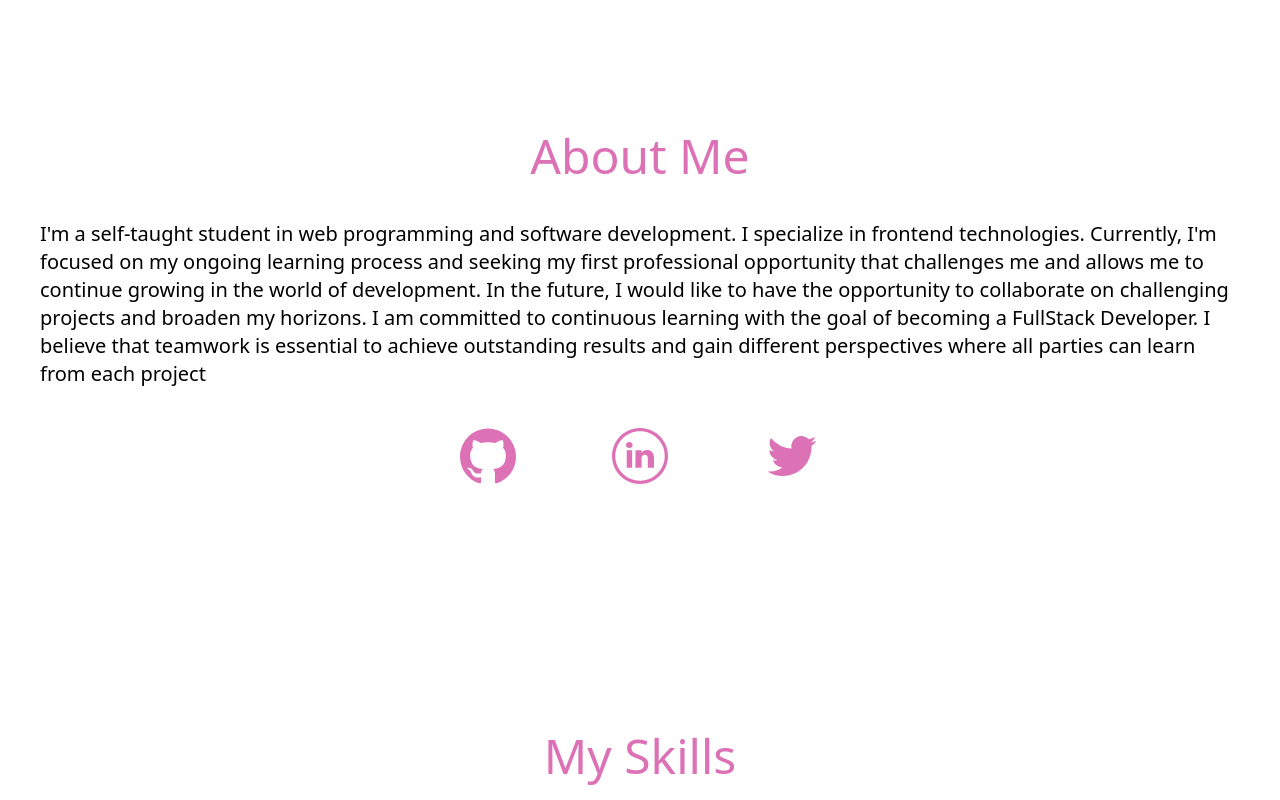
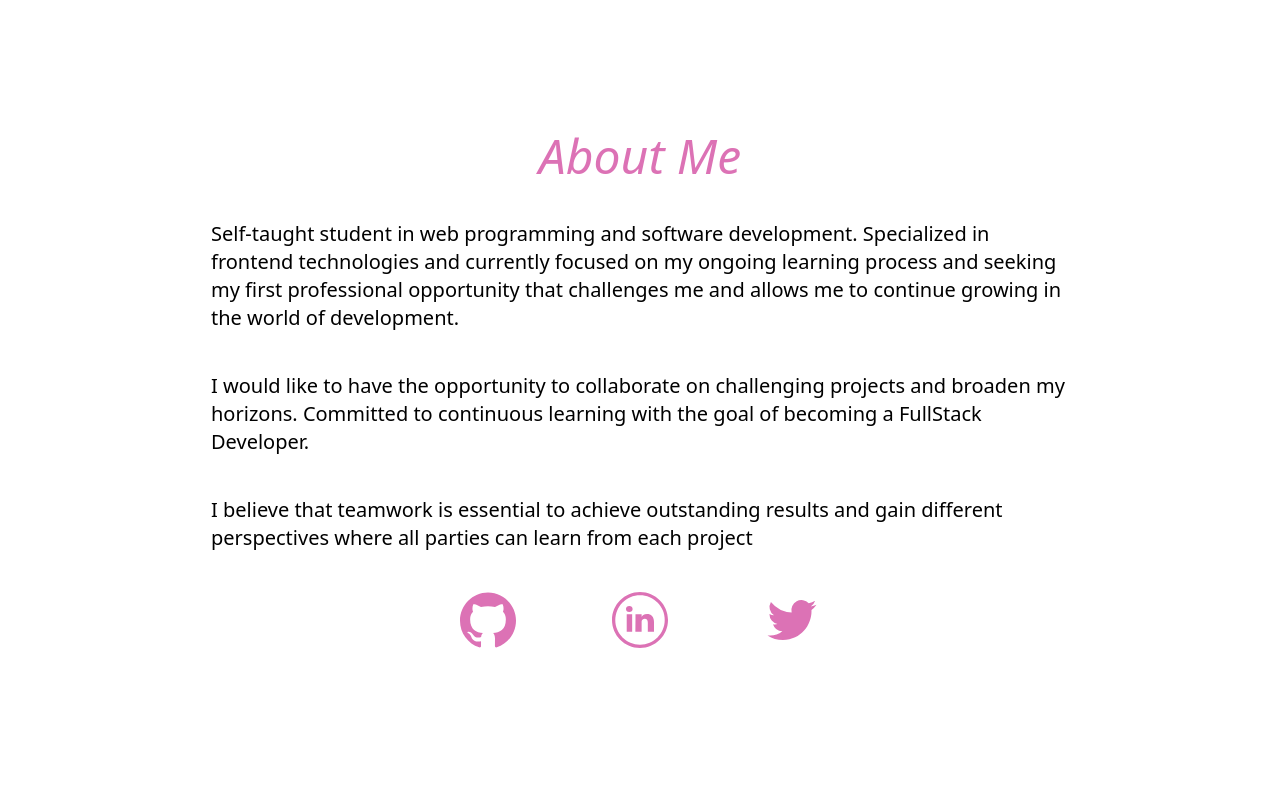
Before and after one commit to xRiiku/MyPortfolio, a React (Vite) app: page / in a window 1280 px wide. Shown: the part 580-1380 px from the top of the page. Built offline with nearby package versions, Linux system fonts and the light colour scheme.

Commit message:
optimized about section and titles in italic

```diff
--- a/src/Pages/About.jsx
+++ b/src/Pages/About.jsx
@@ -9,11 +9,13 @@ export default function About(){
         <section id="about" className="text-xl w-screen items-center flex pt-52 z-20 px-10">
         <div className="flex flex-col justify-between mt-10 max-w-[1280px] w-screen mx-auto items-center maxsm:flex-col maxsm:gap-10">
             <div className="flex flex-col font-medium gap-2 justify-center items-center">
-                <span className="text-5xl text-[#dc72b5] text-center">{t('about.title')}</span>
+                <span className="text-5xl text-[#dc72b5] text-center italic">{t('about.title')}</span>
             </div>
 
-            <div className='flex flex-wrap justify-between items-center mx-auto w-full mt-10 gap-10'>
-                <span className="maxls:text-center">{t('about.description')}</span>
+            <div className='flex flex-wrap justify-center items-center mx-auto w-full mt-10 gap-10'>
+                <p className="max-w-[75ch] maxls:text-center">{t('about.description1')}</p>
+                <p className="max-w-[75ch] maxls:text-center">{t('about.description2')}</p>
+                <p className="max-w-[75ch] maxls:text-center">{t('about.description3')}</p>
             </div>
 
             <div className="flex pt-10 flex-wrap justify-center items-center gap-24">
--- a/src/Pages/Contact.jsx
+++ b/src/Pages/Contact.jsx
@@ -9,7 +9,7 @@ export default function Projects(){
         <section id='contact' className='text-xl w-screen items-center flex pt-52 z-20 px-10'>
         <div className='flex flex-col justify-between mt-10 max-w-[1280px] w-screen mx-auto items-center maxsm:flex-col maxsm:gap-10'>
             <div className='flex flex-col font-medium gap-2 justify-center items-center'>
-                <span className='text-5xl text-[#dc72b5] text-center'>{t('contact.mainTitle')}</span>
+                <span className='text-5xl text-[#dc72b5] text-center italic'>{t('contact.mainTitle')}</span>
             </div>
 
             <div className='flex flex-wrap justify-between items-center mx-auto w-full mt-10 gap-10 maxlg:justify-center'>
--- a/src/Pages/Projects.jsx
+++ b/src/Pages/Projects.jsx
@@ -34,7 +34,7 @@ export default function Projects(){
         <section id='projects' className='text-xl w-screen items-center flex pt-52 z-20 px-10'>
         <div className='flex flex-col justify-between mt-10 max-w-[1280px] w-screen mx-auto items-center maxsm:flex-col maxsm:gap-10'>
             <div className='flex flex-col font-medium gap-2 justify-center items-center'>
-                <span className='text-5xl text-[#dc72b5] text-center'>{t('projects.mainTitle')}</span>
+                <span className='text-5xl text-[#dc72b5] text-center italic'>{t('projects.mainTitle')}</span>
             </div>
 
             <div className='flex flex-wrap justify-between items-center mx-auto w-full mt-10 gap-10 maxsm:justify-center'>
--- a/src/Pages/Skills.jsx
+++ b/src/Pages/Skills.jsx
@@ -21,7 +21,7 @@ export default function Skills(){
         <section id="skills" className="text-xl w-screen items-center flex pt-52 z-20 px-10">
         <div className="flex flex-col justify-between mt-10 max-w-[1280px] w-screen mx-auto items-center maxsm:flex-col maxsm:gap-10">
             <div className="flex flex-col font-medium gap-2 justify-center items-center">
-                <span className="text-5xl text-center text-[#dc72b5]">{t('skills.title')}</span>
+                <span className="text-5xl text-center text-[#dc72b5] italic">{t('skills.title')}</span>
             </div>
 
             <div className="flex flex-wrap justify-between items-center mx-auto w-full mt-10 gap-10 maxxxs:justify-center">
--- a/src/i18n/en.json
+++ b/src/i18n/en.json
@@ -7,7 +7,9 @@
     "skills.title": "My Skills",
 
     "about.title": "About Me",
-    "about.description": "I'm a self-taught student in web programming and software development. I specialize in frontend technologies. Currently, I'm focused on my ongoing learning process and seeking my first professional opportunity that challenges me and allows me to continue growing in the world of development. In the future, I would like to have the opportunity to collaborate on challenging projects and broaden my horizons. I am committed to continuous learning with the goal of becoming a FullStack Developer. I believe that teamwork is essential to achieve outstanding results and gain different perspectives where all parties can learn from each project",
+    "about.description1": " Self-taught student in web programming and software development. Specialized in frontend technologies and currently focused on my ongoing learning process and seeking my first professional opportunity that challenges me and allows me to continue growing in the world of development.",
+    "about.description2": " I would like to have the opportunity to collaborate on challenging projects and broaden my horizons. Committed to continuous learning with the goal of becoming a FullStack Developer.",
+    "about.description3": " I believe that teamwork is essential to achieve outstanding results and gain different perspectives where all parties can learn from each project",
 
     "projects.mainTitle": "My Projects",
     "projects.technologies": "Technologies",
--- a/src/i18n/es.json
+++ b/src/i18n/es.json
@@ -5,7 +5,9 @@
     "skills.title": "Mis Habilidades",
 
     "about.title": "Sobre Mi",
-    "about.description": " Soy estudiante autodidacta de programación web y desarrollo de software. Me especializo en tecnologías de frontend. Actualmente, estoy enfocado en mi proceso de aprendizaje constante y buscando mi primera oportunidad profesional que me ponga a prueba y me permita seguir creciendo dentro del mundo del desarrollo. A futuro me gustaría tener la oportunidad de colaborar en proyectos desafiantes y ampliar mis horizontes. Estoy comprometido con el aprendizaje continuo con el objetivo de llegar a ser FullStack Developer. Creo que el trabajo en equipo es fundamental para alcanzar resultados sobresalientes y obtener diferentes puntos de vista en los que todas las partes obtengan un aprendizaje de cada uno de los proyectos realizados.",
+    "about.description1": " Soy estudiante autodidacta de programación web y desarrollo de software. Me especializo en tecnologías de frontend. Actualmente, estoy enfocado en mi proceso de aprendizaje constante y buscando mi primera oportunidad profesional que me ponga a prueba y me permita seguir creciendo dentro del mundo del desarrollo.",
+    "about.description2": " Me gustaría tener la oportunidad de colaborar en proyectos desafiantes y ampliar mis horizontes. Estoy comprometido con el aprendizaje continuo con el objetivo de llegar a ser FullStack Developer.",
+    "about.description3": " Creo que el trabajo en equipo es fundamental para alcanzar resultados sobresalientes y obtener diferentes puntos de vista en los que todas las partes obtengan un aprendizaje de cada uno de los proyectos realizados.",
 
     "projects.mainTitle": "Mis proyectos",
     "projects.technologies": "Tecnologías",
```
